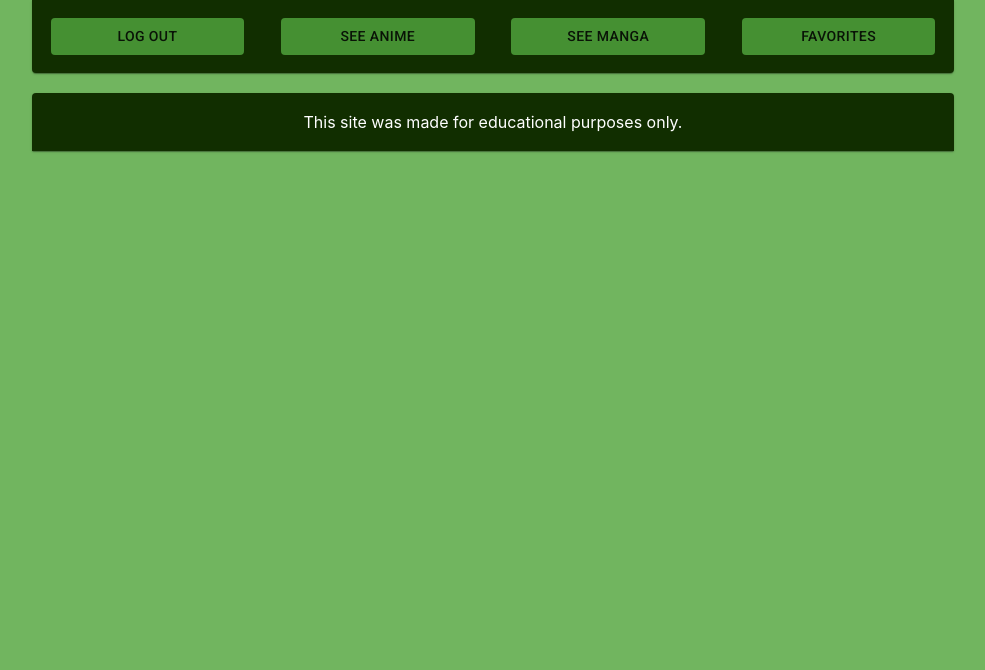
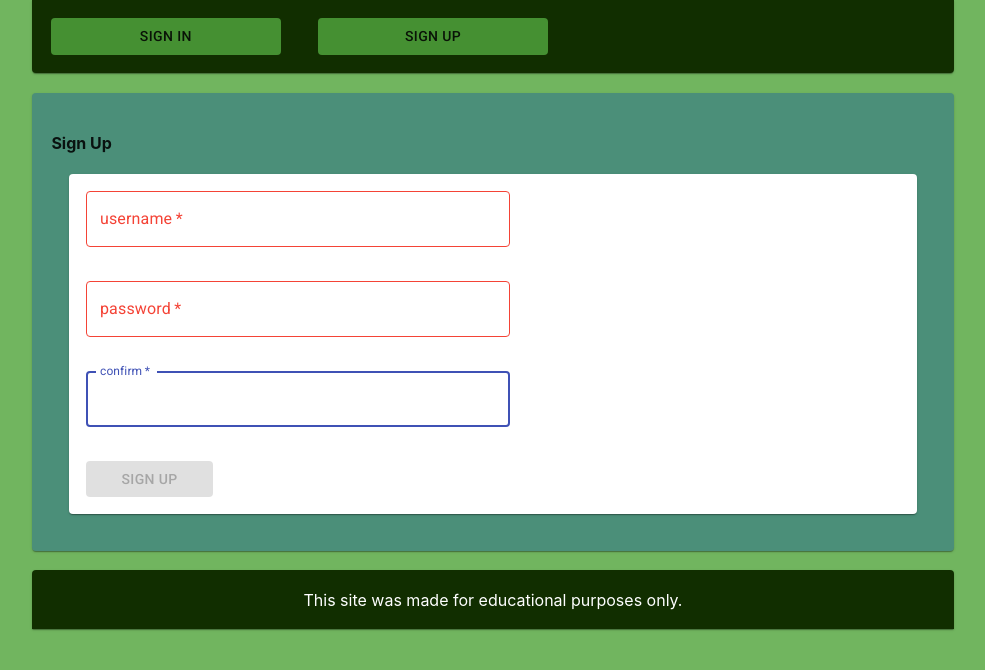
Before and after one commit to FehrIsFair/4790Project, a React (Create React App) app in the folder client/: page /SignUp in a window 1280 px wide. Shown: the top 670 px of the page, without its empty margins (147-1132 px from the left). Built offline with nearby package versions, Linux system fonts and the light colour scheme; no server answers.

Commit message:
backing up

```diff
--- a/client/src/Anime/Navigation.js
+++ b/client/src/Anime/Navigation.js
@@ -11,7 +11,7 @@ const NavContent = () => {
 
   useEffect(() => {}, [authContext.logout]);
 
-  if (authContext.isAuth === null)
+  if (!authContext.auth)
     return (
       <Card id="loggedOut">
         <ul className="nav">
@@ -28,7 +28,7 @@ const NavContent = () => {
         </ul>
       </Card>
     );
-  if (authContext.isAuth !== null)
+  if (authContext.auth)
     return (
       <Card id="loggedIn">
         <ul className="nav">
--- a/client/src/App.js
+++ b/client/src/App.js
@@ -9,6 +9,7 @@ import FavoriteList from "./Anime/FavoriteList/FavoriteList";
 import SearchManga from "./Anime/Search/SearchManga";
 import Footer from "./Anime/Footer";
 import Manga from "./Anime/Manga";
+import SignUp from "./Login/SignUp/SignUp";
 
 function App() {
   return (
@@ -16,6 +17,7 @@ function App() {
         <div className="App">
           <NavBar />
           <Route path="/" exact component={Login} />
+          <Route path="/SignUp" exact component={SignUp} />
           <Route path="/Anime" exact component={Anime} />
           <Route path="/Search" exact component={Search} />
           <Route path="/Favorites" exact component={FavoriteList} />
--- a/client/src/Login/SignUp/SignUp.js
+++ b/client/src/Login/SignUp/SignUp.js
@@ -5,7 +5,7 @@ import { useHistory } from "react-router-dom";
 import { Card, TextField, Button } from "@material-ui/core";
 
 import { Authentication } from "../../Authentication/Authentication";
-import { PasswordError } from "../../Errors/PasswordError/PasswordError"
+import PasswordError from "../../Errors/PasswordError/PasswordError"
 
 const SignUp = () => {
   // All of the hooks needed to make the component work
@@ -27,6 +27,8 @@ const SignUp = () => {
         <Formik
           initialValues={{
             UserName: "",
+            Password: "",
+            Confirm: "",
           }}
           validationSchema={Yup.object().shape({
             UserName: Yup.string()
@@ -43,6 +45,7 @@ const SignUp = () => {
               .required("Must confirm your Password"),
           })}
           onSubmit={async (values, { setErrors, setStatus, setSubmitting }) => {
+            console.log("Got here");
             try {
               if (authContext.signUp(values.UserName, values.Password, values.Confirm)) {
                 history.push("/Search")
@@ -95,7 +98,7 @@ const SignUp = () => {
               <TextField
                 autoFocus
                 id="outlined-basic"
-                name="Confirm Password"
+                name="Confirm"
                 className="textfield"
                 label="confirm"
                 variant="outlined"
@@ -109,7 +112,7 @@ const SignUp = () => {
               <Button
                 className="button"
                 variant="contained"
-                disabled={errors.Username || errors.Password || errors.Confirm}
+                disabled={errors.Username || errors.Password}
                 type="Submit"
               >
                 Sign Up
--- a/package.json
+++ b/package.json
@@ -6,6 +6,8 @@
   "type": "module",
   "scripts": {
     "start": "node index.js",
+    "setup": "npm run launchDocker && npm run migrate && npm run seed",
+    "dev": "nodemon index.js && nodemon prisma/server.js && cd client && npm start",
     "test": "nodemon index.js",
     "launchDocker": "docker run --name graphql-docker -e POSTGRES_PASSWORD=docker -d -p 5432:5432 -v pgdata:/var/lib/postgresql/data postgres:latest",
     "migrate": "npx prisma migrate dev --name init",
```
Also changed, not shown: 2 other files (tests, documents, lock files or other folders).
